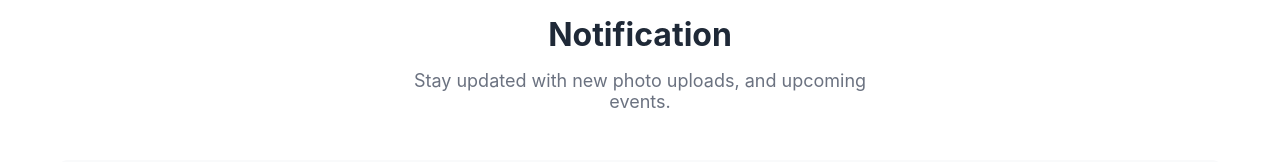
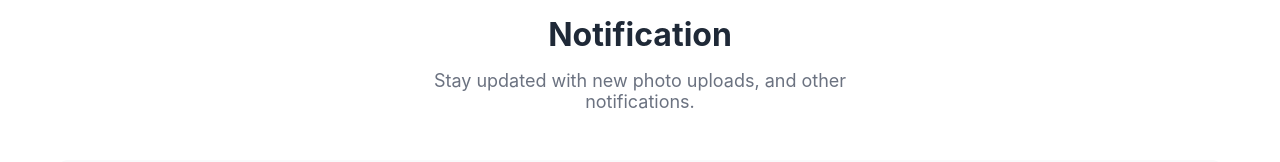
Before and after one commit to Emmanuel4503/BCC-Gallery-Front-end, a React (Vite) app: page /notification in a window 1280 px wide. Shown: the part 229-391 px from the top of the page. Built offline with nearby package versions, Linux system fonts and the light colour scheme.

Commit message:
BCC Gallery

```diff
--- a/src/pages/NotificationPage.jsx
+++ b/src/pages/NotificationPage.jsx
@@ -23,7 +23,7 @@ function NotificationPage() {
           </div>
           <h2 className="page-heading">Notification</h2>
           <p className="page-description">
-            Stay updated with new photo uploads, and upcoming events.
+            Stay updated with new photo uploads, and other notifications.
           </p>
 
           <div className="page-placeholder">
```
